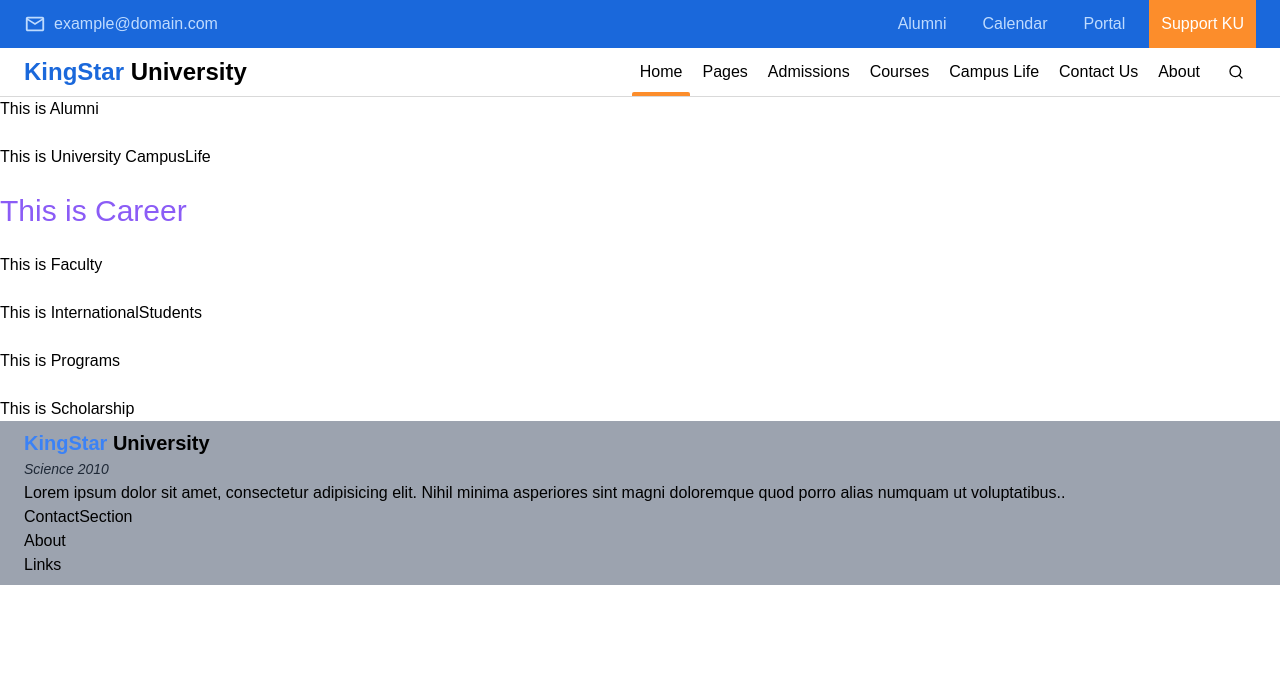
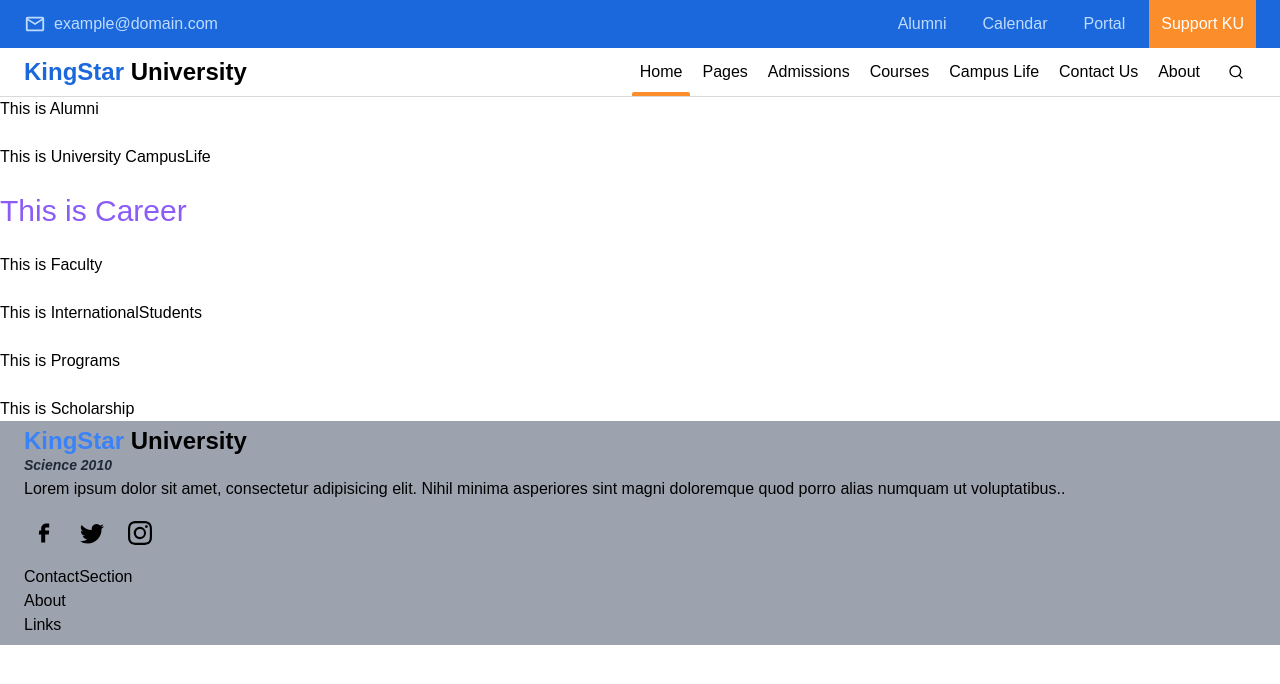
Before and after one commit to Junaed-Uddin/university, a Next.js app: page / in a window 1280 px wide. Shown: the top 684 px of the page. Built offline with nearby package versions, Linux system fonts and the light colour scheme.

Commit message:
Footer logo part added

```diff
--- a/layouts/Main/Footer/LogoSection.jsx
+++ b/layouts/Main/Footer/LogoSection.jsx
@@ -1,14 +1,19 @@
 import Link from "next/link";
+import {
+  BsInstagram as InstaIcon,
+  BsTwitter as TwitterIcon,
+} from "react-icons/bs";
+import { CgFacebook as FbIcon } from "react-icons/cg";
 
 function LogoSection() {
   return (
     <div className="col-start-1 col-end-13">
       <Link href="/">
-        <div className="font-bold text-xl">
+        <div className="font-bold text-2xl leading-6">
           <span className="text-blue-500">KingStar</span>
           <span> University</span>
         </div>
-        <em className="text-sm text-gray-800">Science 2010</em>
+        <em className="text-sm text-gray-800 font-semibold">Science 2010</em>
       </Link>
       <p>
         Lorem ipsum dolor sit amet, consectetur adipisicing elit. Nihil minima
@@ -17,11 +22,25 @@ function LogoSection() {
       </p>
 
       {/* Social Section */}
-      <div className="flex items-center gap-2">
-        <Link href=""></Link>
-        <Link href=""></Link>
-        <Link href=""></Link>
-        <Link href=""></Link>
+      <div className="flex items-center gap-2 text-2xl my-3">
+        <Link
+          href=""
+          className="p-2 rounded-md hover:bg-primary/20 hover:text-primary transition"
+        >
+          <FbIcon />
+        </Link>
+        <Link
+          href=""
+          className="p-2 rounded-md hover:bg-primary/20 hover:text-primary transition"
+        >
+          <TwitterIcon />
+        </Link>
+        <Link
+          href=""
+          className="p-2 rounded-md hover:bg-primary/20 hover:text-primary transition"
+        >
+          <InstaIcon />
+        </Link>
       </div>
     </div>
   );
```
